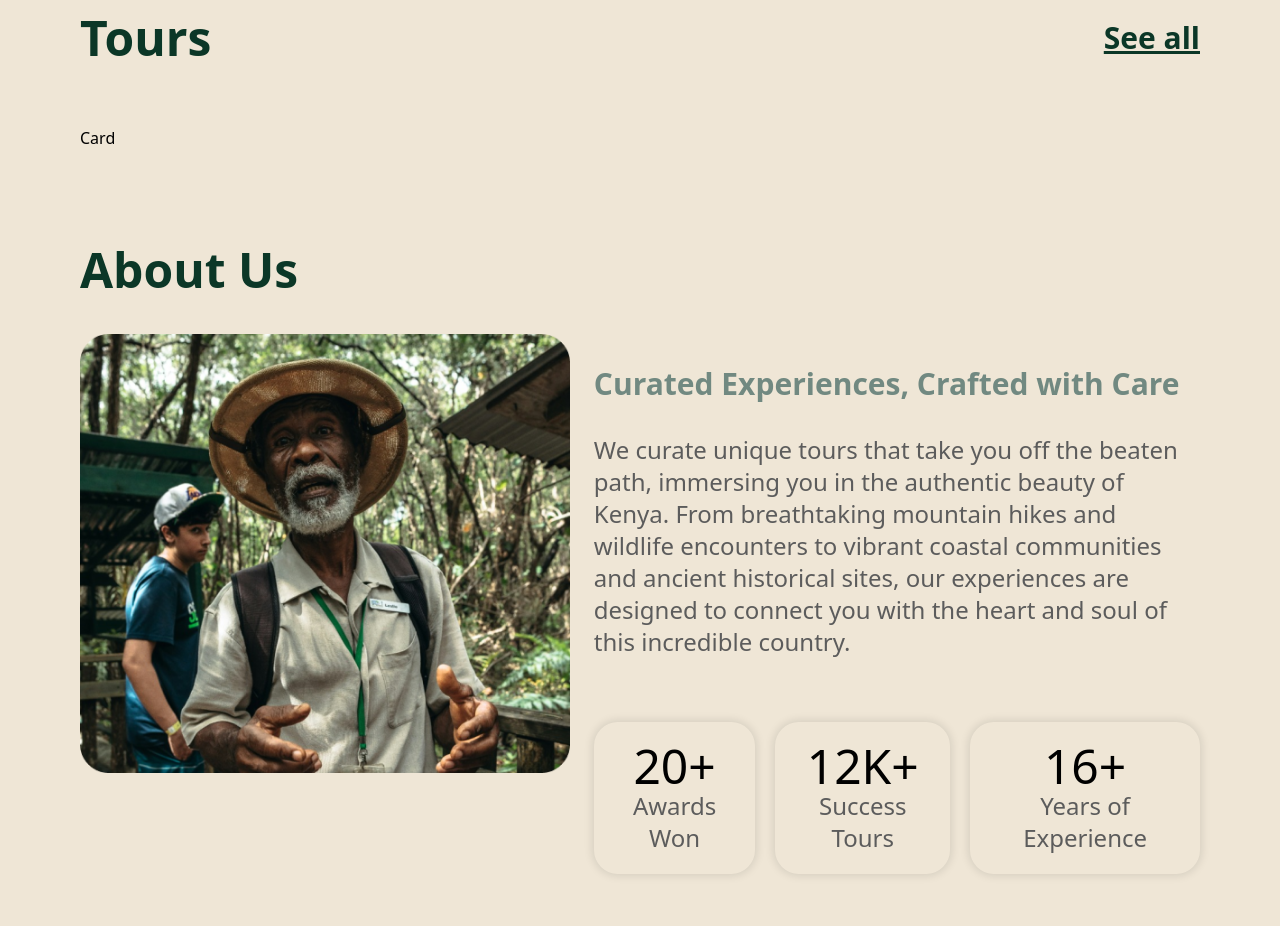
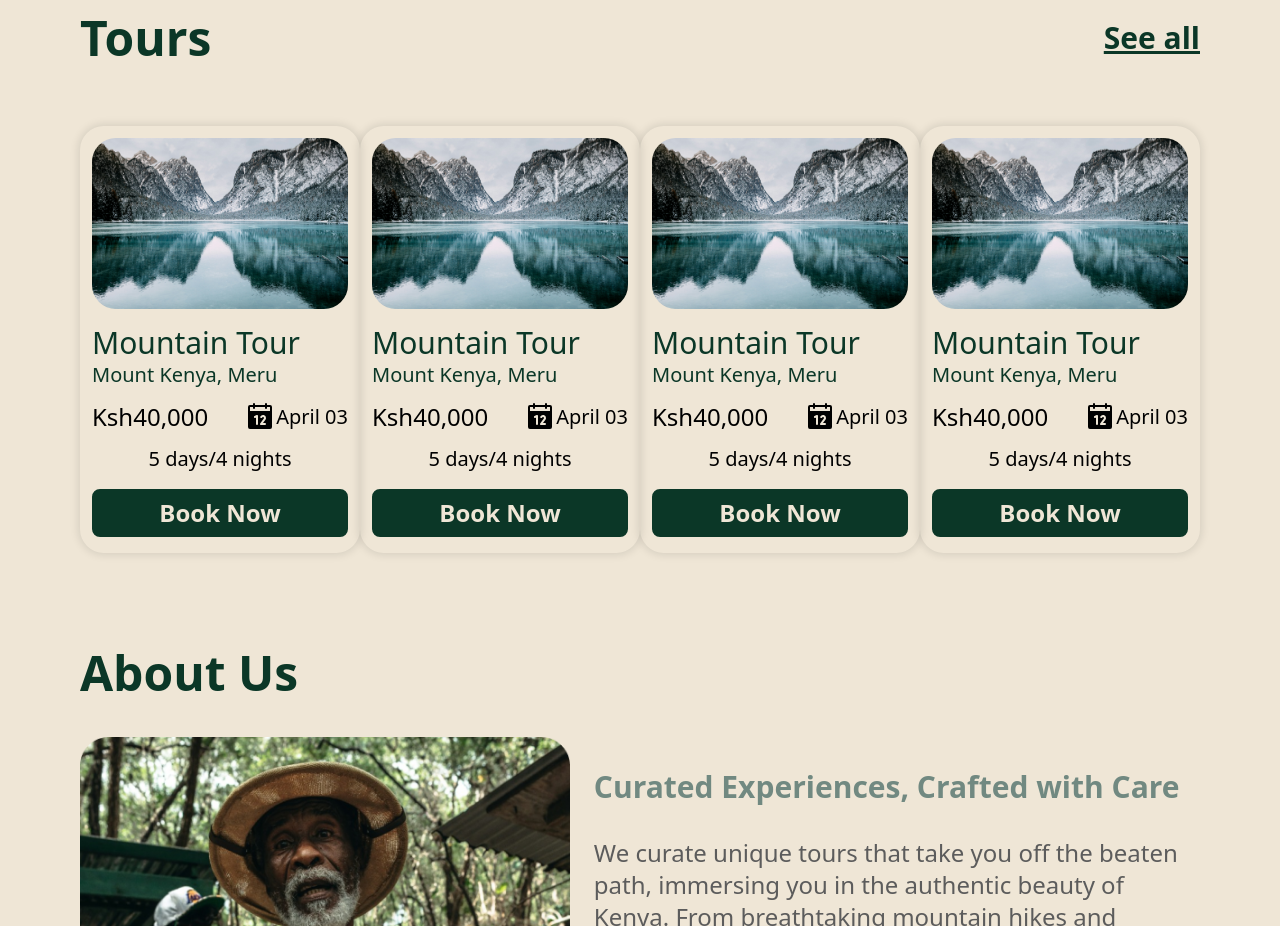
Before and after one commit to jeff283/Mosaic-tours, a React (Vite) app: page / in a window 1280 px wide. Shown: the part 860-1786 px from the top of the page. Built offline with nearby package versions, Linux system fonts and the light colour scheme.

Commit message:
Added Tour Card

```diff
--- /dev/null
+++ b/src/components/TourCard.tsx
@@ -0,0 +1,62 @@
+import { PiCalendarFill } from "react-icons/pi";
+
+import mountainTourSM from "../assets/imgs/TourImgs/mountainTourSM.jpg";
+import mountainTour from "../assets/imgs/TourImgs/mountainTour.jpg";
+
+interface Props {
+  Img: string;
+  tourName: string;
+  tourLocation: string;
+  price: number;
+  days: number;
+  nights: number;
+}
+
+const TourCard = () => {
+  return (
+    <div>
+      {/*Card  Container */}
+      <div className="custom-shadow p-3 rounded-3xl space-y-4 max-w-[350px] pb-4">
+        {/* Card Img */}
+        <div>
+          <img className="rounded-3xl" src={mountainTour} alt="Mountain Tour" />
+        </div>
+
+        {/* Card Content */}
+        <div className="space-y-3">
+          {/* Location */}
+          <div>
+            {/* Tour */}
+            <h2 className="font-medium text-3xl text-darkGreen">
+              Mountain Tour
+            </h2>
+            {/* Location */}
+            <p className="font-light text-xl text-darkGreen">
+              Mount Kenya, Meru
+            </p>
+          </div>
+          {/* Pricing */}
+          <div className="flex justify-between items-center">
+            {/* Price */}
+            <p className="text-2xl">Ksh40,000</p>
+            {/* Date */}
+            <div className=" flex items-center">
+              <PiCalendarFill size={32} />
+              <p className="text-xl">April 03</p>
+            </div>
+          </div>
+
+          {/* Period */}
+          <div className="text-xl  text-center">5 days/4 nights</div>
+        </div>
+
+        {/* Button */}
+        <button className="w-full px-12 py-1.5   text-2xl font-semibold rounded-lg border-2 border-darkGreen text-eggshell bg-darkGreen hover:text-darkGreen hover:bg-eggshell">
+          Book Now
+        </button>
+      </div>
+    </div>
+  );
+};
+
+export default TourCard;
--- a/src/pages/HomePage/HomePage.tsx
+++ b/src/pages/HomePage/HomePage.tsx
@@ -2,6 +2,7 @@
 import Navbar from "../../components/Navbar";
 import ContactUs from "../../components/ContactUs";
 import Footer from "../../components/Footer";
+import TourCard from "../../components/TourCard";
 
 // Assets
 import fiveStars from "../../assets/SVGs/5-stars.svg";
@@ -66,9 +67,12 @@ const HomePage = () => {
             <div className="text-2xl md:text-3xl underline ">See all</div>
           </div>
           {/* Card Container */}
-          <div>
-            {/* Card */}
-            <div>Card</div>
+          <div className="flex justify-between">
+            {/* Cards */}
+            <TourCard />
+            <TourCard />
+            <TourCard />
+            <TourCard />
           </div>
         </div>
       </section>
```
Also changed, not shown: src/assets/imgs/TourImgs/mountainTour.jpg (added), src/assets/imgs/TourImgs/mountainTourSM.jpg (added).
